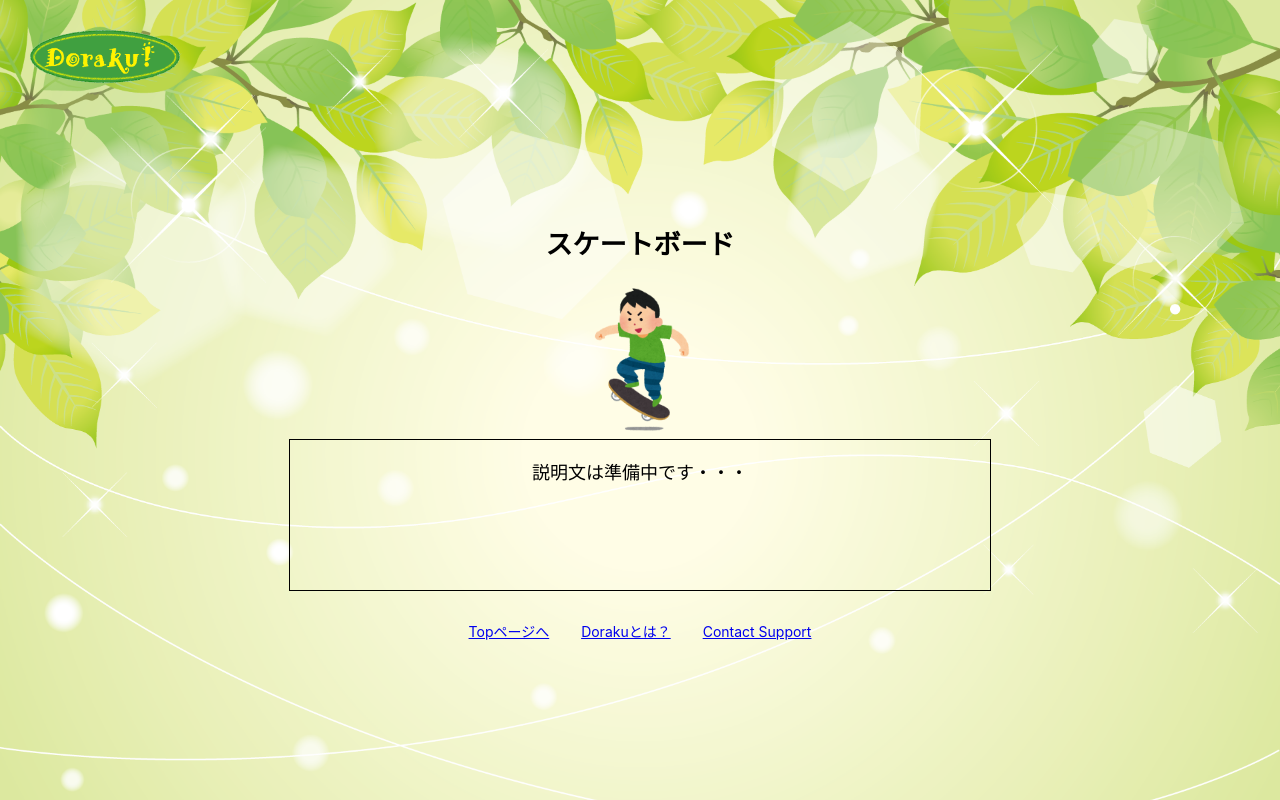
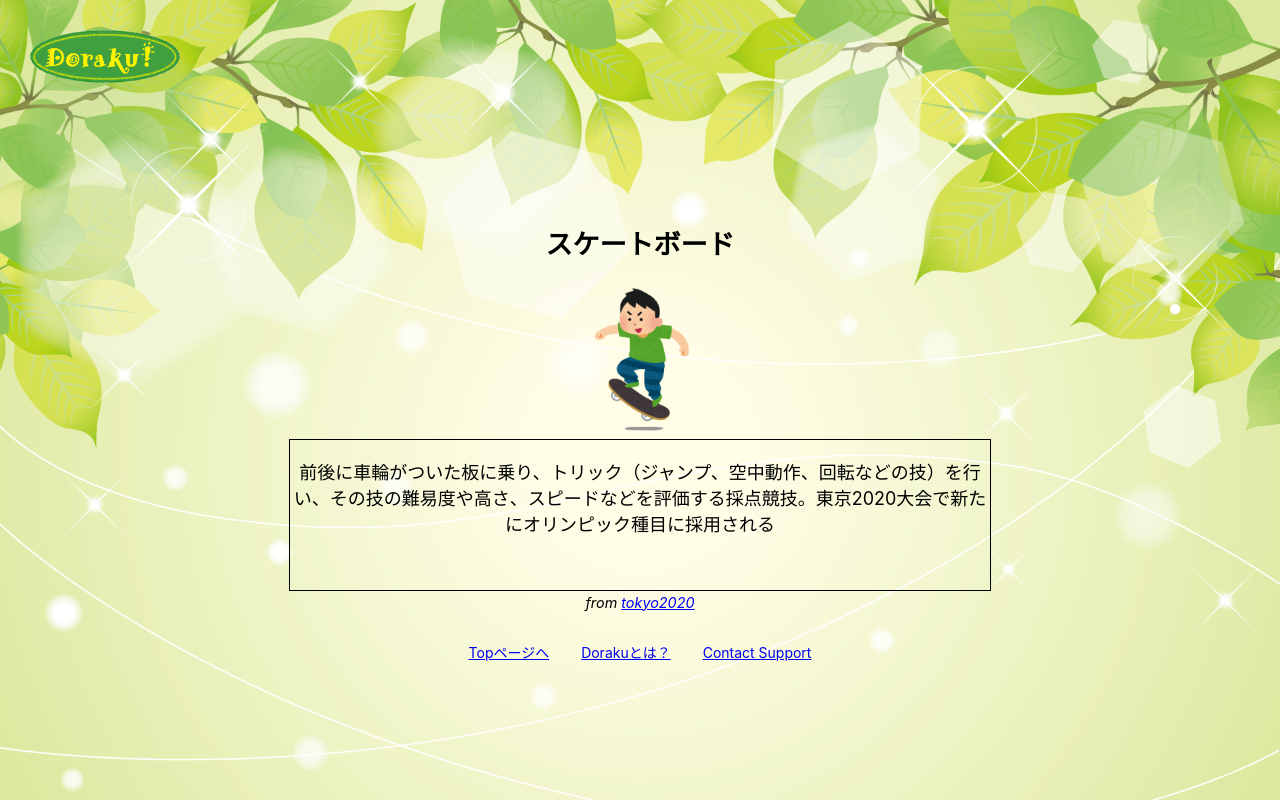
Before and after one commit to sh-miyoshi/doraku, a Nuxt app in the folder frontend/doraku/: page /hobby/details/19 in a window 1280 px wide. Built offline with nearby package versions, Linux system fonts and the light colour scheme.

Commit message:
update skateboard info

```diff
--- a/frontend/doraku/pages/hobby/details/19.vue
+++ b/frontend/doraku/pages/hobby/details/19.vue
@@ -7,8 +7,16 @@
     <h2>{{ hobbyName }}</h2>
     <img :src="image" alt="hobby" height="150" weight="150" />
     <div class="detail">
-      <p>説明文は準備中です・・・</p>
+      <p>
+        前後に車輪がついた板に乗り、トリック（ジャンプ、空中動作、回転などの技）を行い、その技の難易度や高さ、スピードなどを評価する採点競技。東京2020大会で新たにオリンピック種目に採用される
+      </p>
     </div>
+    <span class="where">
+      from
+      <a href="https://tokyo2020.org/jp/games/sport/olympic/skateboarding/"
+        >tokyo2020</a
+      >
+    </span>
   </div>
 </template>
 
```
